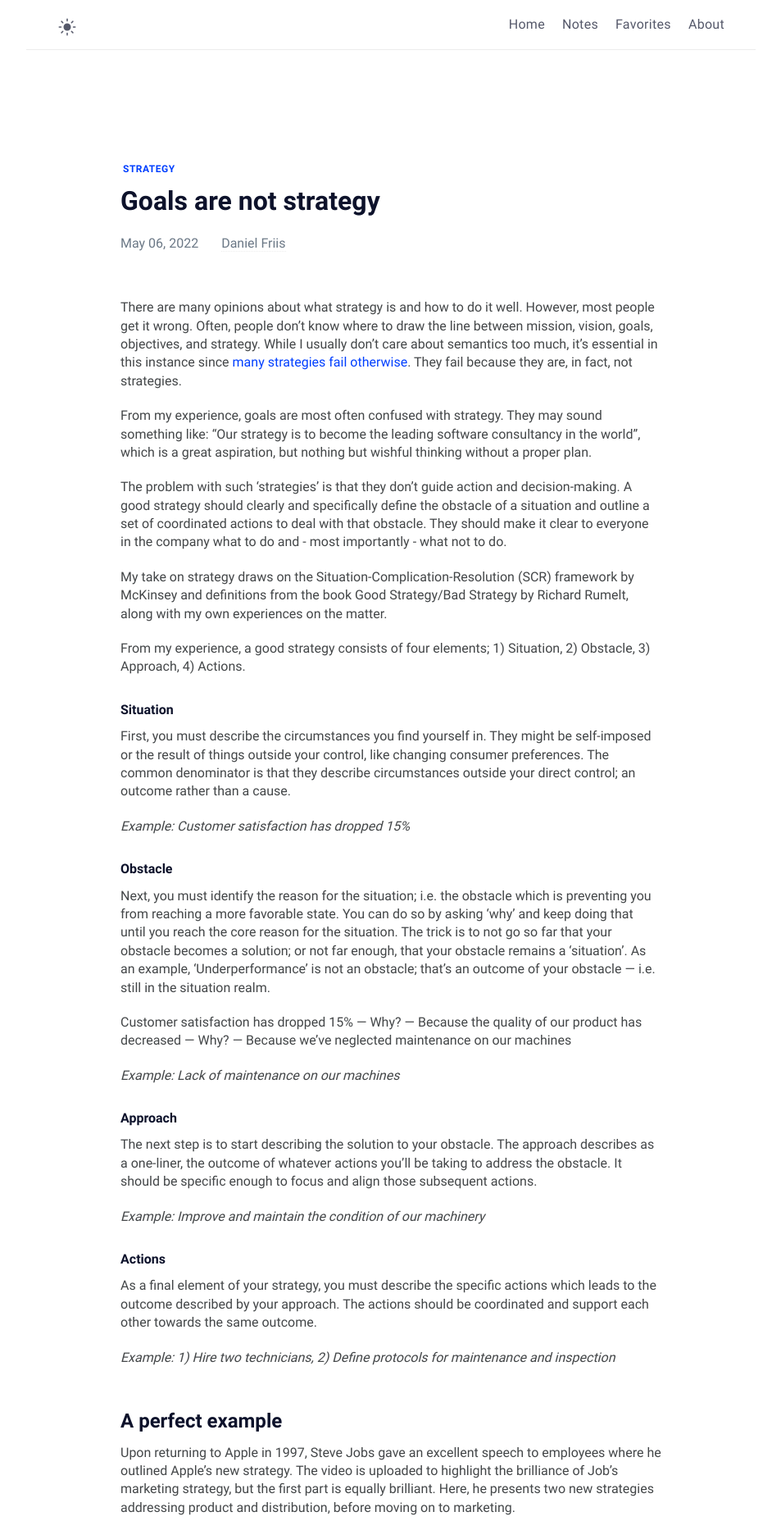
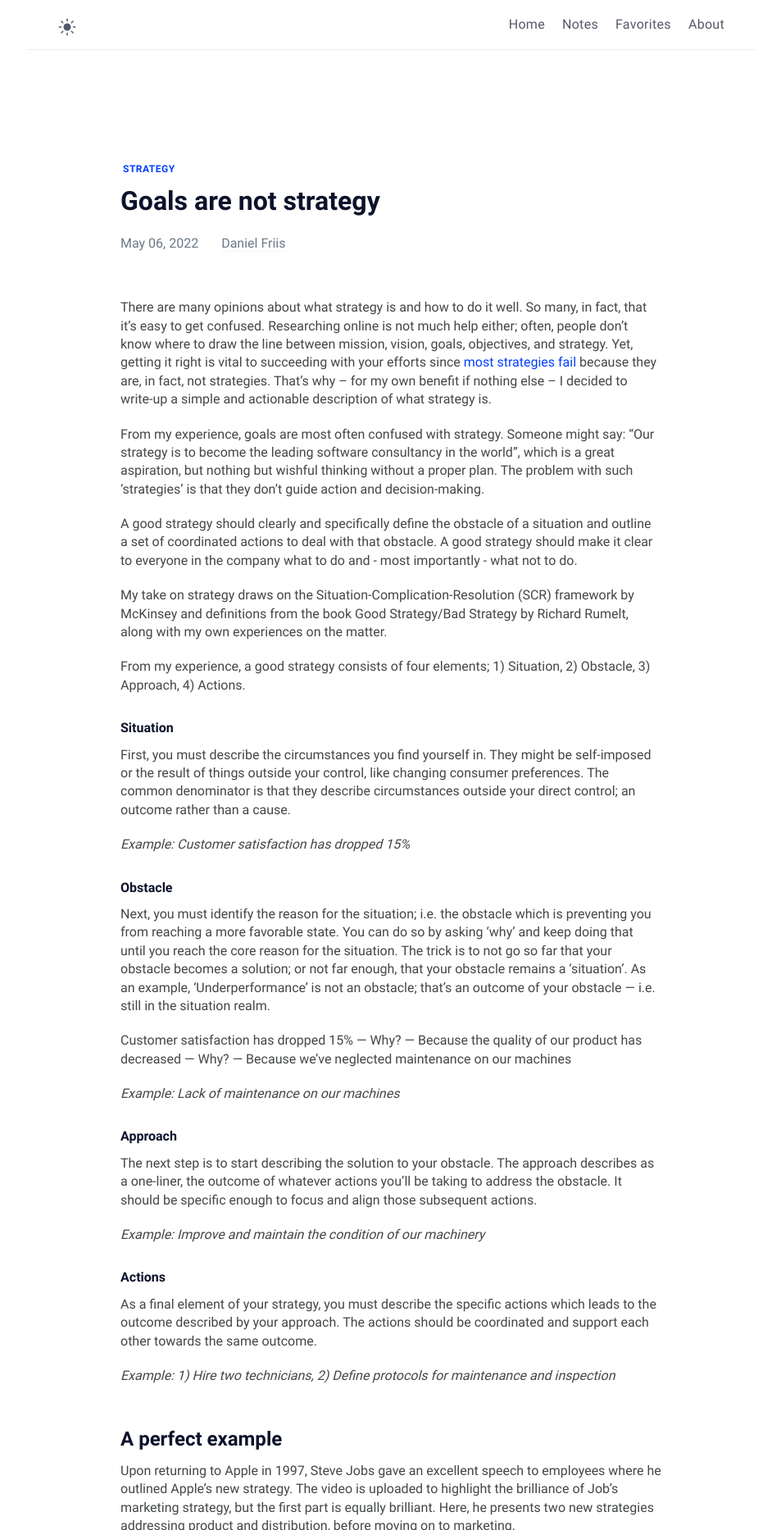
Before and after one commit to danielfriis/danielfriis.github.io, a Jekyll site: the page built from _posts/2022-05-06-goals-are-not-strategy/2022-05-06-goals-are-not-strategy.md, in a window 1280 px wide, cut to the strip 0-1866 px from the top of the page. Shown: the whole strip at 82% size, without its empty margins (163-1116 px from the left). Built offline with Jekyll 4.4.1, drawn with Linux system fonts in a browser that asks for light colours.

Commit message:
Updating strategy article and youtube iframe aspect ratio

```diff
--- a/_posts/2022-05-06-goals-are-not-strategy/2022-05-06-goals-are-not-strategy.md
+++ b/_posts/2022-05-06-goals-are-not-strategy/2022-05-06-goals-are-not-strategy.md
@@ -1,17 +1,18 @@
 ---
 title: Goals are not strategy
 date: 2022-05-06 15:06:10 +02:00
+modified: 2022-05-09 15:29:10 +02:00
 tags: [strategy]
 description: There are many opinions about what strategy is and how to do it well. However, most people get it wrong. A good strategy should clearly and specifically define the obstacle of a situation and outline a set of coordinated actions to deal with that obstacle.
 image:
 published: true
 ---
 
-There are many opinions about what strategy is and how to do it well. However, most people get it wrong. Often, people don’t know where to draw the line between mission, vision, goals, objectives, and strategy. While I usually don’t care about semantics too much, it’s essential in this instance since [many strategies fail otherwise](https://hbr.org/2017/11/many-strategies-fail-because-theyre-not-actually-strategies). They fail because they are, in fact, not strategies.
+There are many opinions about what strategy is and how to do it well. So many, in fact, that it’s easy to get confused. Researching online is not much help either; often, people don’t know where to draw the line between mission, vision, goals, objectives, and strategy. Yet, getting it right is vital to succeeding with your efforts since [most strategies fail](https://hbr.org/2017/11/many-strategies-fail-because-theyre-not-actually-strategies) because they are, in fact, not strategies. That’s why – for my own benefit if nothing else – I decided to write-up a simple and actionable description of what strategy is.
 
-From my experience, goals are most often confused with strategy. They may sound something like: “Our strategy is to become the leading software consultancy in the world”, which is a great aspiration, but nothing but wishful thinking without a proper plan.
+From my experience, goals are most often confused with strategy. Someone might say: “Our strategy is to become the leading software consultancy in the world”, which is a great aspiration, but nothing but wishful thinking without a proper plan. The problem with such ‘strategies’ is that they don’t guide action and decision-making.
 
-The problem with such ‘strategies’ is that they don’t guide action and decision-making. A good strategy should clearly and specifically define the obstacle of a situation and outline a set of coordinated actions to deal with that obstacle. They should make it clear to everyone in the company what to do and - most importantly - what not to do.
+A good strategy should clearly and specifically define the obstacle of a situation and outline a set of coordinated actions to deal with that obstacle. A good strategy should make it clear to everyone in the company what to do and - most importantly - what not to do.
 
 My take on strategy draws on the Situation-Complication-Resolution (SCR) framework by McKinsey and definitions from the book Good Strategy/Bad Strategy by Richard Rumelt, along with my own experiences on the matter.
 
@@ -48,7 +49,9 @@
 
 Upon returning to Apple in 1997, Steve Jobs gave an excellent speech to employees where he outlined Apple’s new strategy. The video is uploaded to highlight the brilliance of Job’s marketing strategy, but the first part is equally brilliant. Here, he presents two new strategies addressing product and distribution, before moving on to marketing.
 
-<iframe width="560" height="315" src="https://www.youtube.com/embed/MrZKoWgcZVg" title="YouTube video player" frameborder="0" allow="accelerometer; autoplay; clipboard-write; encrypted-media; gyroscope; picture-in-picture" allowfullscreen></iframe>
+<div class="video-wrapper">
+	<iframe width="560" height="315" src="https://www.youtube.com/embed/MrZKoWgcZVg" title="YouTube video player" frameborder="0" allow="accelerometer; autoplay; clipboard-write; encrypted-media; gyroscope; picture-in-picture" allowfullscreen></iframe>
+</div>
 
 
 ## Common mistakes
@@ -72,7 +75,9 @@
 
 Once again, Steve Jobs made an excellent point on the matter.
 
-<iframe width="560" height="315" src="https://www.youtube.com/embed/H8eP99neOVs" title="YouTube video player" frameborder="0" allow="accelerometer; autoplay; clipboard-write; encrypted-media; gyroscope; picture-in-picture" allowfullscreen></iframe>
+<div class="video-wrapper">
+	<iframe width="560" height="315" src="https://www.youtube.com/embed/H8eP99neOVs" title="YouTube video player" frameborder="0" allow="accelerometer; autoplay; clipboard-write; encrypted-media; gyroscope; picture-in-picture" allowfullscreen></iframe>
+</div>
 
 ## Weigh-in for buy-in
 
--- a/_sass/klise/_layout.scss
+++ b/_sass/klise/_layout.scss
@@ -383,3 +383,16 @@
     background-color: rgba(128, 128, 128, 0.1);
   }
 }
+
+.video-wrapper {
+  position: relative;
+  padding-bottom: 60%; /* 16:9, for an aspect ratio of 1:1 change to this value to 100% */
+
+  iframe  {
+    position: absolute;
+    top: 0;
+    left: 0;
+    width: 100%;
+    height: 100%;
+  }
+}
```
